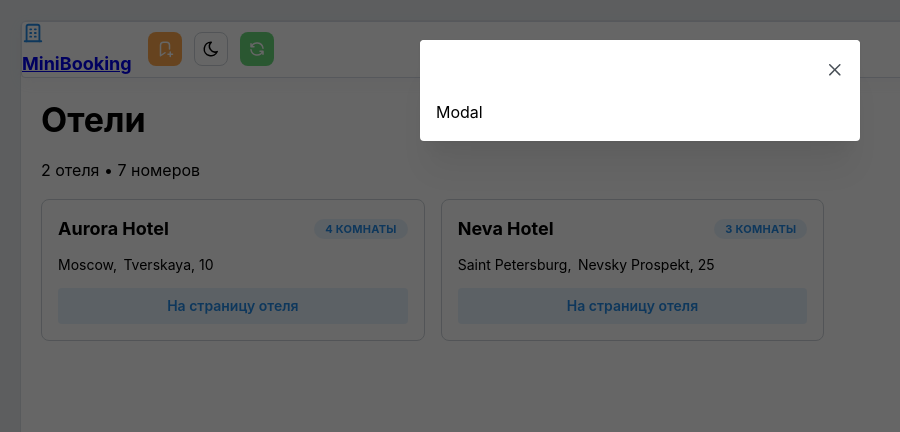
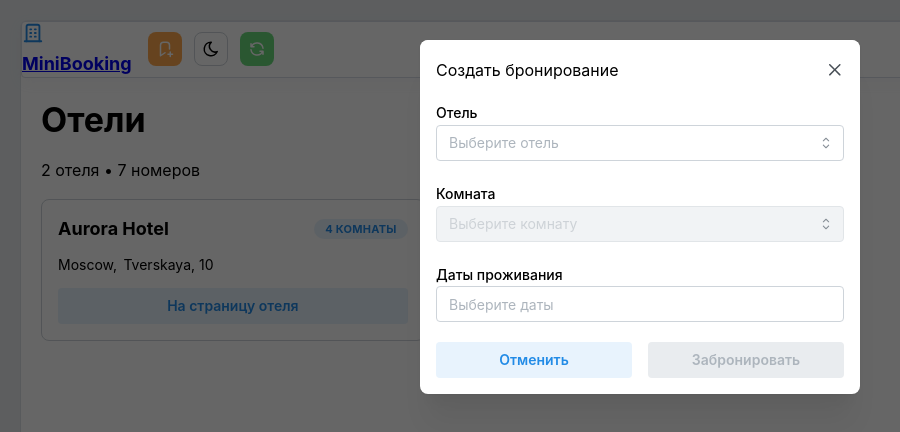
Before and after one commit to ivatra/mini_booking, a React (Vite) app in the folder apps/web/: page / in a window 1280 px wide. Both pictures are taken after a click on the button 164 px from the left and 49 px from the top of the page. Shown: the top 432 px of the page, without its empty margins (0-900 px from the left). Built offline with nearby package versions, Linux system fonts and the light colour scheme.

Commit message:
feat (web booking modal): create ui, inputs

```diff
--- a/apps/web/src/app/app.tsx
+++ b/apps/web/src/app/app.tsx
@@ -4,15 +4,12 @@ import "@mantine/dates/styles.css";
 import "./index.css";
 import RootDatesProvider from "./providers/dates-provider";
 import RootMantineProvider from "./providers/mantine-provider";
-import ModalsProvider from "./providers/modals-provider";
 import RootRouter from "./router";
 
 const App = () => (
   <RootMantineProvider>
     <RootDatesProvider>
-      <ModalsProvider>
-        <RootRouter />
-      </ModalsProvider>
+      <RootRouter />
     </RootDatesProvider>
   </RootMantineProvider>
 );
--- a/apps/web/src/app/providers/modals-provider.tsx
+++ b/apps/web/src/app/providers/modals-provider.tsx
@@ -10,7 +10,7 @@ const ModalsProvider = ({ children }: IProps) => {
   return (
     <>
       <CreateBookingModal
-        closeModal={closeModal}
+        onClose={closeModal}
         opened={isOpen}
       />
       {children}
--- a/apps/web/src/app/router.tsx
+++ b/apps/web/src/app/router.tsx
@@ -1,11 +1,13 @@
 import { BookingPage, DetailsPage, HomePage } from "@pages";
 import { BrowserRouter, Navigate, Route, Routes } from "react-router-dom";
 
+import ModalsProvider from "./providers/modals-provider";
 import Layout from "./ui/layout/layout";
 
 const RootRouter = () => (
   <BrowserRouter>
     <Layout>
+      <ModalsProvider>
         <Routes>
           <Route
             path="/"
@@ -29,6 +31,7 @@ const RootRouter = () => (
             }
           />
         </Routes>
+      </ModalsProvider>
     </Layout>
   </BrowserRouter>
 );
--- /dev/null
+++ b/apps/web/src/entities/booking/ui/create-booking-modal.module.css
@@ -0,0 +1,6 @@
+.error {
+  padding: 0.5rem 0.75rem;
+  background-color: var(--mantine-color-red-0);
+  border-radius: var(--mantine-radius-md);
+  border-left: 3px solid var(--mantine-color-red-6);
+}
--- a/apps/web/src/entities/booking/ui/create-booking-modal.tsx
+++ b/apps/web/src/entities/booking/ui/create-booking-modal.tsx
@@ -1,16 +1,87 @@
-import { Modal } from "@mantine/core";
+import { Modal, Select, Button, Stack, Group, Text } from "@mantine/core";
+import { DatePickerInput } from "@mantine/dates";
+
+import s from "./create-booking-modal.module.css";
+import useCreateBookingModal from "./use-create-booking-modal";
 
 interface IProps {
   opened: boolean;
-  closeModal: () => void;
+  onClose: () => void;
 }
 
-const CreateBookingModal = ({ closeModal, opened }: IProps) => {
+const CreateBookingModal = ({ opened, onClose }: IProps) => {
+  const {
+    dates,
+    error,
+    loading,
+    hotelId,
+    roomId,
+    setDates,
+    setRoomId,
+    onHotelIdChange,
+    onSubmit,
+    roomOptions,
+    hotelOptions,
+  } = useCreateBookingModal(onClose);
+
   return (
     <Modal
+      title="Создать бронирование"
       opened={opened}
-      onClose={closeModal}>
-      Modal
+      radius="md"
+      onClose={onClose}
+      size="md">
+      <Stack gap="lg">
+        <Select
+          label="Отель"
+          placeholder="Выберите отель"
+          data={hotelOptions}
+          value={hotelId}
+          onChange={onHotelIdChange}
+          searchable
+        />
+
+        <Select
+          label="Комната"
+          placeholder="Выберите комнату"
+          data={roomOptions}
+          value={roomId}
+          onChange={setRoomId}
+          disabled={!hotelId}
+          searchable
+        />
+
+        <DatePickerInput
+          type="range"
+          label="Даты проживания"
+          placeholder="Выберите даты"
+          value={dates}
+          onChange={setDates}
+        />
+
+        {error && (
+          <Text
+            size="md"
+            c="red"
+            className={s.error}>
+            {error}
+          </Text>
+        )}
+
+        <Group grow>
+          <Button
+            variant="light"
+            onClick={onClose}>
+            Отменить
+          </Button>
+          <Button
+            onClick={onSubmit}
+            loading={loading}
+            disabled={!hotelId || !roomId || !dates[0] || !dates[1]}>
+            Забронировать
+          </Button>
+        </Group>
+      </Stack>
     </Modal>
   );
 };
--- /dev/null
+++ b/apps/web/src/entities/booking/ui/use-create-booking-modal.ts
@@ -0,0 +1,83 @@
+import { useHotels, useRooms } from "@entities";
+import type { DatesRangeValue, DateValue } from "@mantine/dates";
+import { useState, useEffect, useMemo } from "react";
+import { useNavigate } from "react-router-dom";
+
+const useCreateBookingModal = (onClose: () => void) => {
+  const navigate = useNavigate();
+
+  const { hotels, getHotels } = useHotels();
+  const { rooms, getRooms } = useRooms();
+
+  const [hotelId, setHotelId] = useState<string | null>(null);
+  const [roomId, setRoomId] = useState<string | null>(null);
+
+  const [dates, setDates] = useState<DatesRangeValue<DateValue>>([null, null]);
+  const [error, setError] = useState<string | null>(null);
+  const [loading, setLoading] = useState<boolean>(false);
+
+  useEffect(() => {
+    if (!hotels.length) {
+      getHotels();
+    }
+  }, [getHotels, hotels]);
+
+  const clearModalData = () => {
+    setHotelId(null);
+    setRoomId(null);
+    setDates([null, null]);
+    setError(null);
+  };
+
+  const onSubmit = async () => {
+    if (!hotelId || !roomId || !dates[0] || !dates[1]) {
+      setError("Заполните все поля");
+
+      return;
+    }
+
+    try {
+      setLoading(true);
+      onClose();
+      navigate(`/rooms/${roomId}`);
+      clearModalData();
+    } catch (e) {
+      setError(e instanceof Error ? e.message : "Ошибка при бронировании");
+    } finally {
+      setLoading(false);
+    }
+  };
+
+  const onHotelIdChange = (hotelId: string | null) => {
+    setHotelId(hotelId);
+    setRoomId(null);
+
+    if (hotelId) getRooms({ hotelId });
+  };
+
+  const hotelOptions = useMemo(
+    () => hotels.map((h) => ({ value: h.id, label: h.name })),
+    [hotels],
+  );
+
+  const roomOptions = useMemo(
+    () => rooms.map((r) => ({ value: r.id, label: r.name })),
+    [rooms],
+  );
+
+  return {
+    error,
+    loading,
+    onHotelIdChange,
+    onSubmit,
+    hotelOptions,
+    roomOptions,
+    hotelId,
+    roomId,
+    setRoomId,
+    dates,
+    setDates,
+  };
+};
+
+export default useCreateBookingModal;
```
Lines whose indentation alone changed are shown as unchanged.
